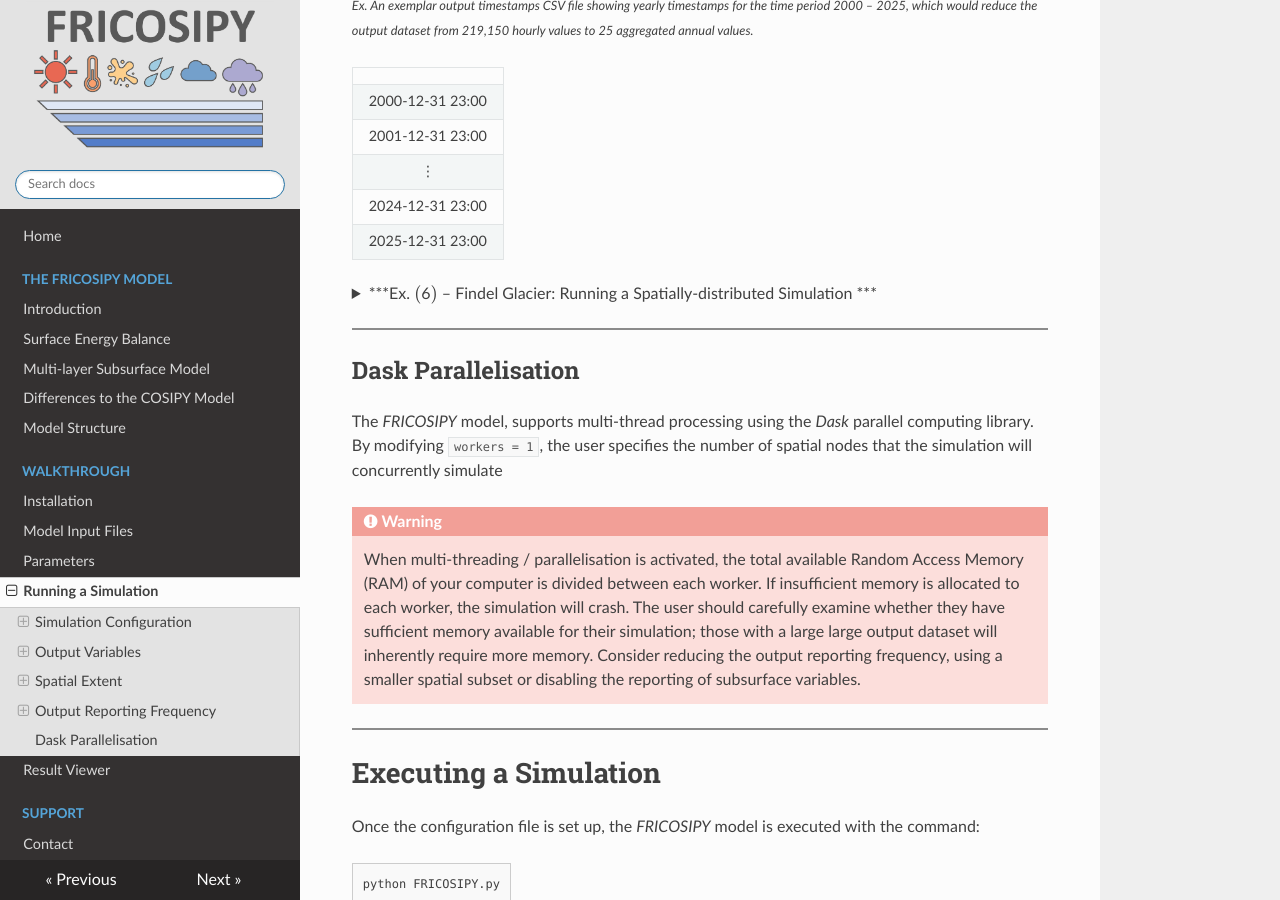
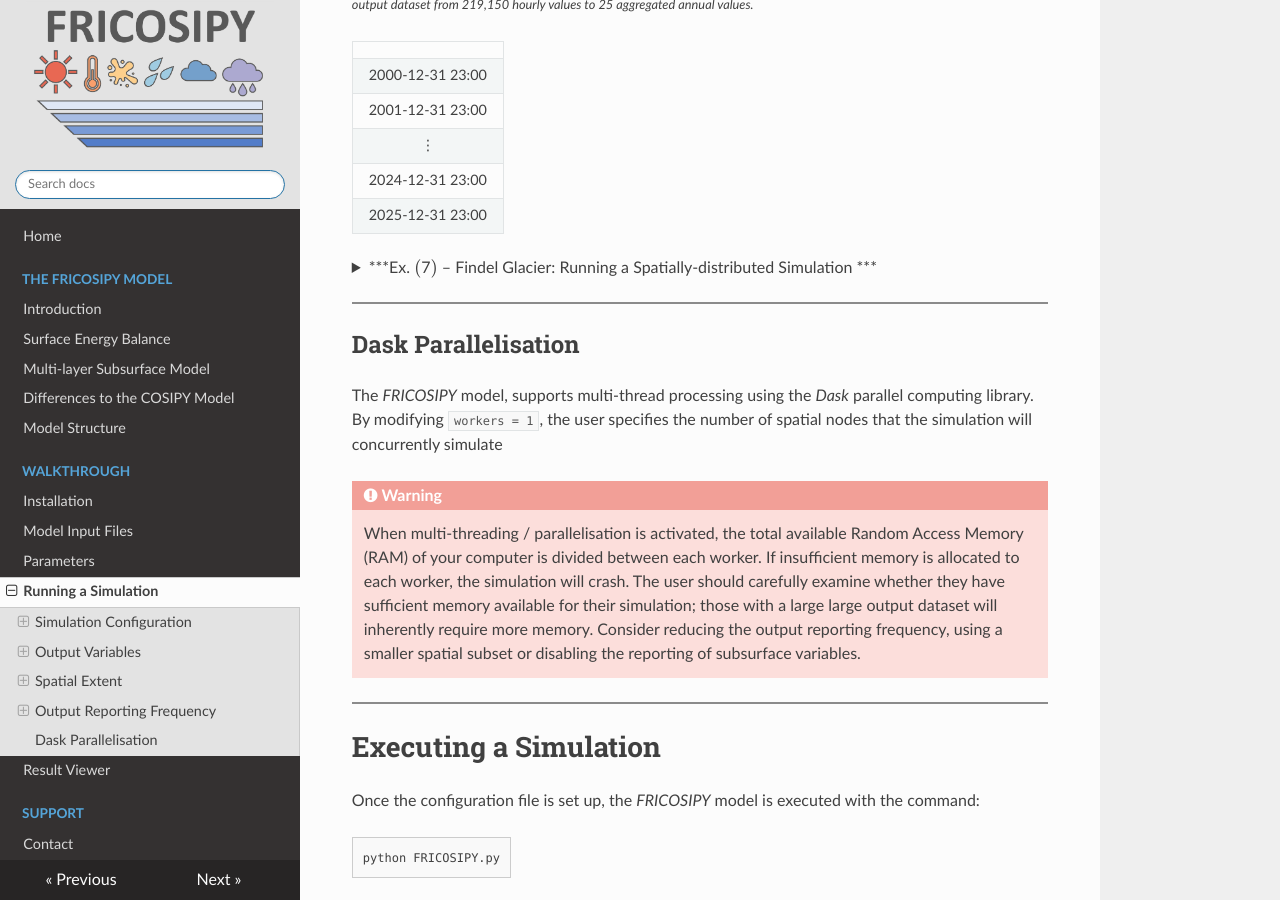
Before and after one commit to MarcusGastaldello/FRICOSIPY, an MkDocs documentation site: the page built from docs/running_a_simulation.md, in a window 1280 px wide and 900 px high, scrolled down 5365 px. Built offline with MkDocs 1.6.1, drawn with Linux system fonts in a browser that asks for light colours.

Commit message:
Correct example number for Findel Glacier simulation
Updated example reference for spatially-distributed simulation.

```diff
--- a/docs/running_a_simulation.md
+++ b/docs/running_a_simulation.md
@@ -169,8 +169,6 @@ The default setting of `spatial_subset = False` and `[x_min, x_max, y_min, y_max
 
 Alternatively, the user can set `spatial_mask = True` and use a shapefile to override the existing glacier mask layer of the input static file to simulate an irregular pattern of spatial nodes; this can be particularly useful for model validation when the user intends to simulate several specific monitoring points. The referenced shapefile should be placed in the *data/output/SHP/* directory.
 
-<hr style="height:2px; background-color:#8b8b8b; border:none;" />
-
 ??? "***Ex. $($6$)$ – Findel Glacier: Running a Point Simulation ***"
 
     <br>
@@ -212,7 +210,7 @@ The user can also directly specify the output timestamps on which the simulation
 | 2024-12-31 23:00   |
 | 2025-12-31 23:00   |
 
-??? "***Ex. $($6$)$ – Findel Glacier: Running a Spatially-distributed Simulation ***"
+??? "***Ex. $($7$)$ – Findel Glacier: Running a Spatially-distributed Simulation ***"
 
     <br>
     !!! example
```
